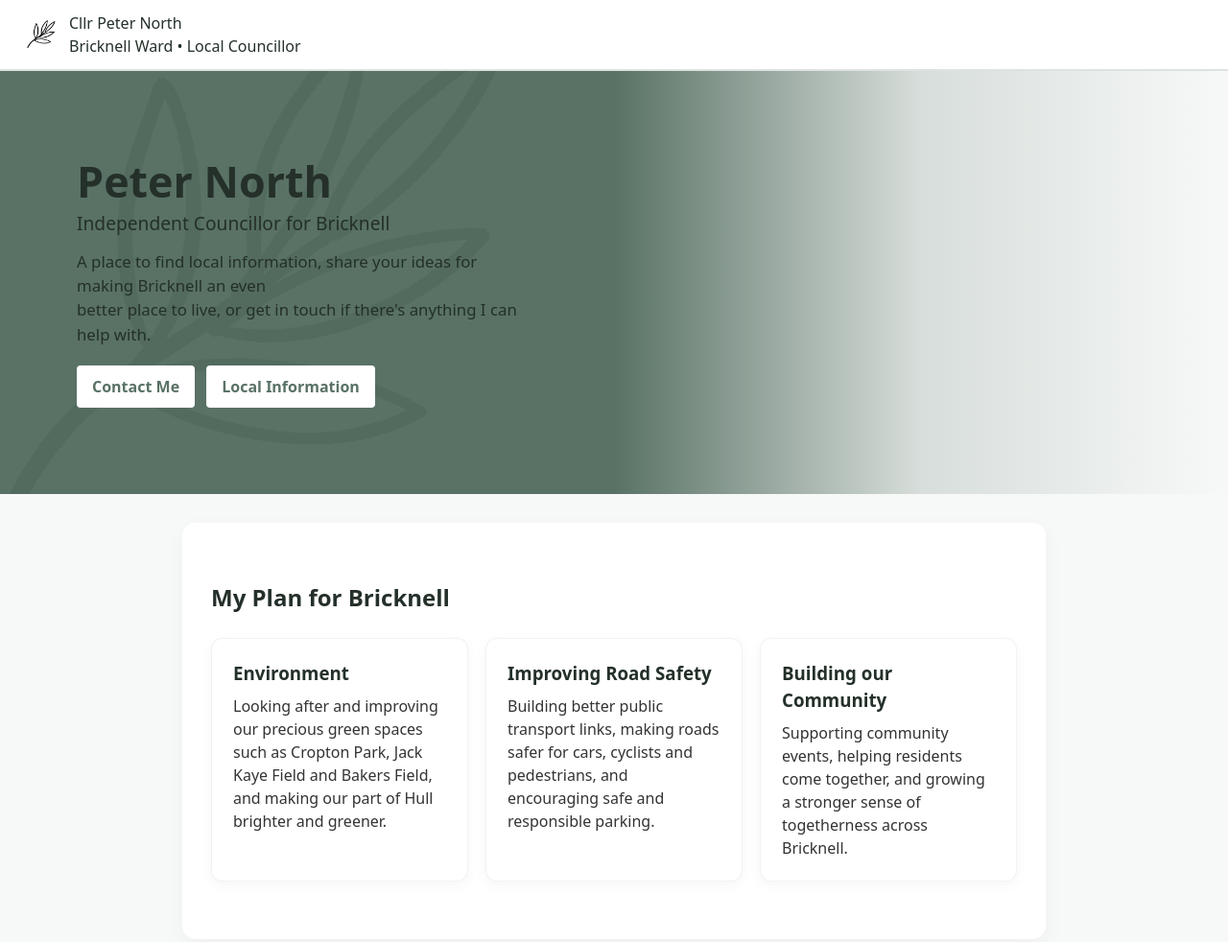
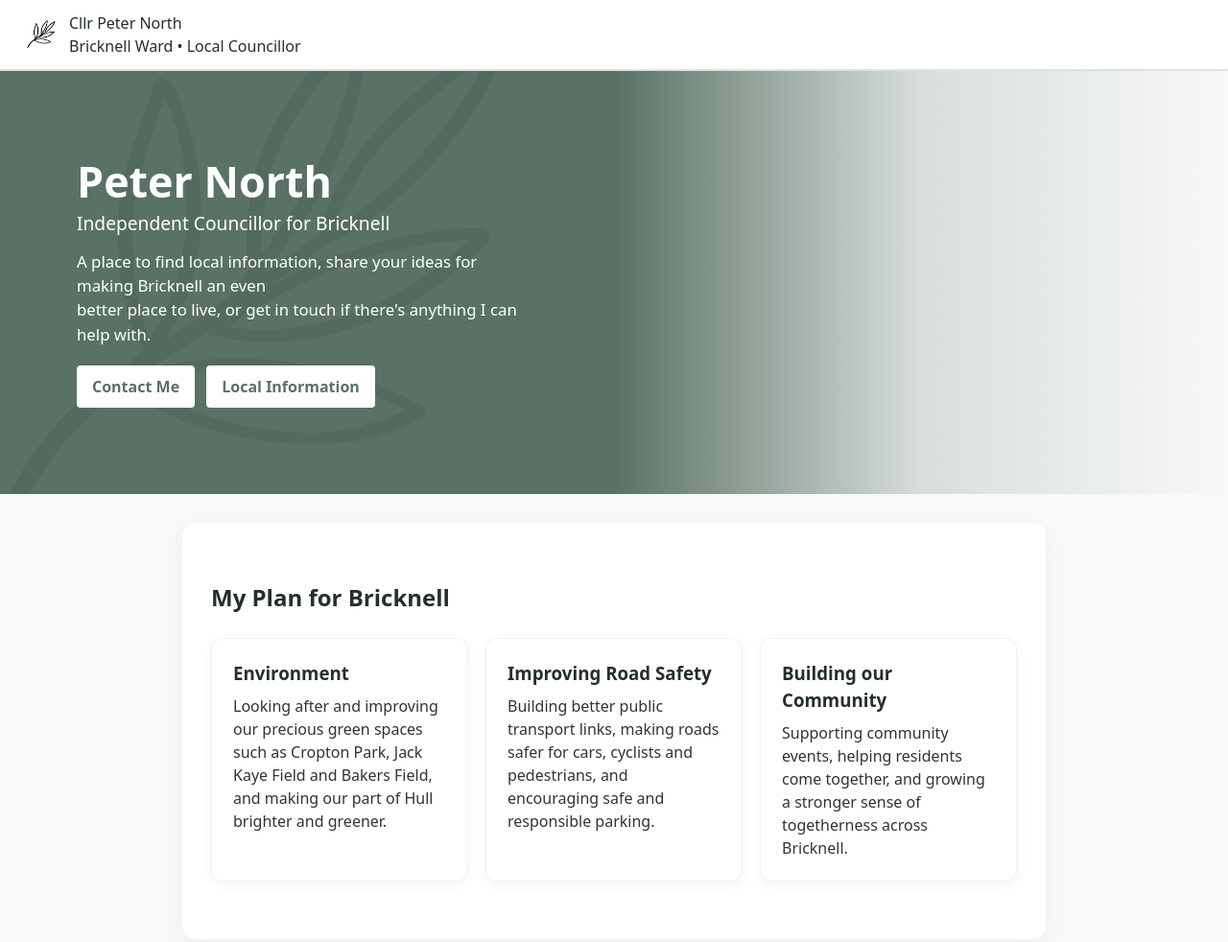
Before and after one commit to mrpetenorth/councillor_website, a plain HTML site: page index.html in a window 1280 px wide. Shown: the top 982 px of the page at 96% size. Drawn offline with Linux system fonts and the light colour scheme.

Commit message:
Update index.html

```diff
--- a/index.html
+++ b/index.html
@@ -53,6 +53,13 @@ header img{
   background-image:url("hero.jpg");
   background-size:cover;
   background-position:center;
+}
+
+.hero,
+.hero h1,
+.hero h2,
+.hero p{
+  color:white;
 }
 
 /* GREEN FADE OVERLAY */
```
